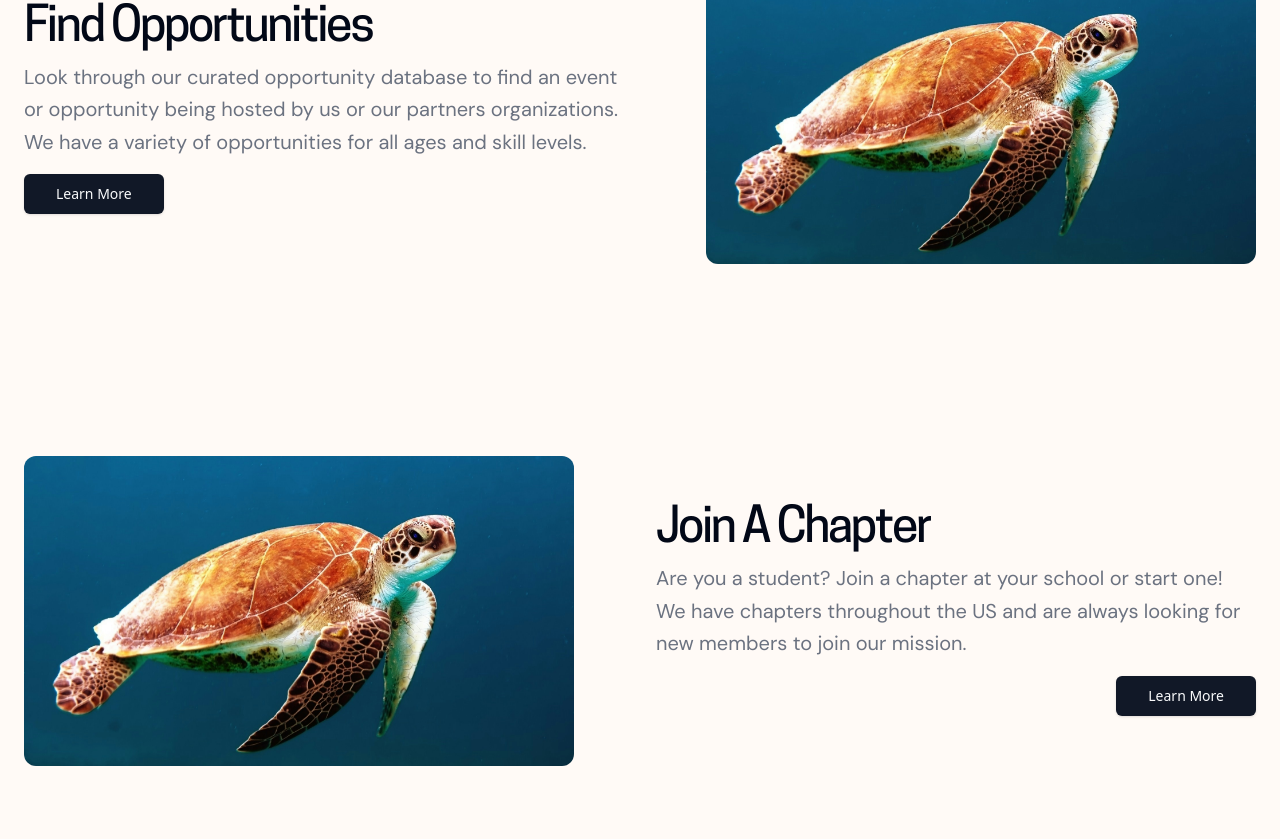
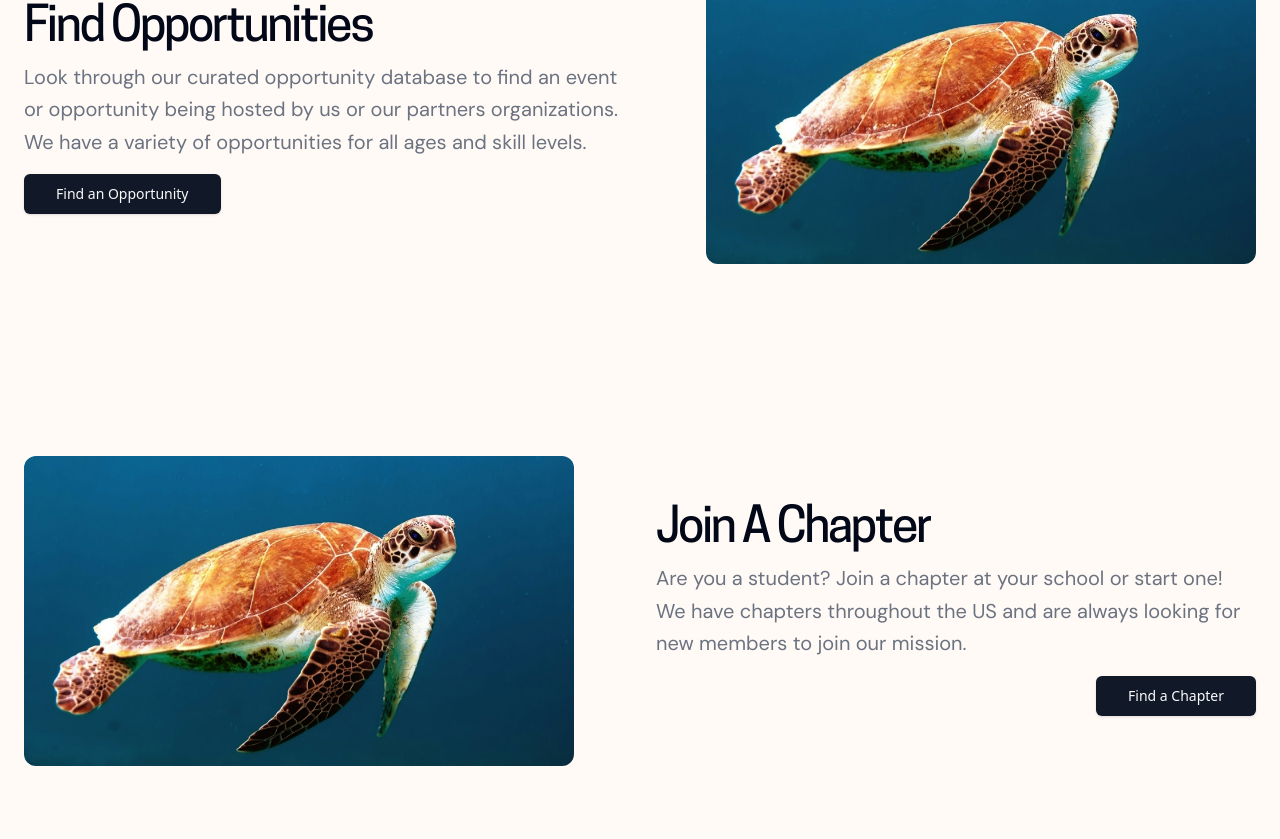
Before and after one commit to Marcus5408/yoi-website, a Next.js app: page /get-involved in a window 1280 px wide. Shown: the part 901-1740 px from the top of the page. Built offline with nearby package versions, Linux system fonts and the light colour scheme.

Commit message:
feat: Add buttonText prop to TextSection component

```diff
--- a/src/components/sections/text-section.tsx
+++ b/src/components/sections/text-section.tsx
@@ -6,6 +6,7 @@ type TextSectionProps = {
   title?: string;
   description?: string;
   link?: string;
+  buttonText?: string;
   side?: string;
   className?: string;
 };
@@ -15,6 +16,7 @@ const TextSection: React.FC<TextSectionProps> = ({
   title,
   description,
   link,
+  buttonText,
   side,
   className,
 }) => {
@@ -25,6 +27,7 @@ const TextSection: React.FC<TextSectionProps> = ({
         title={title}
         description={description}
         link={link}
+        buttonText={buttonText}
         className={className}
       />
     );
@@ -35,6 +38,7 @@ const TextSection: React.FC<TextSectionProps> = ({
         title={title}
         description={description}
         link={link}
+        buttonText={buttonText}
         className={className}
       />
     );
```
